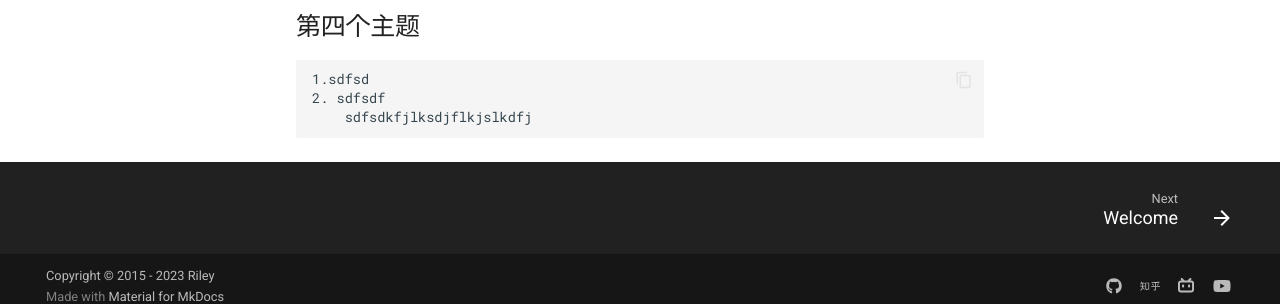
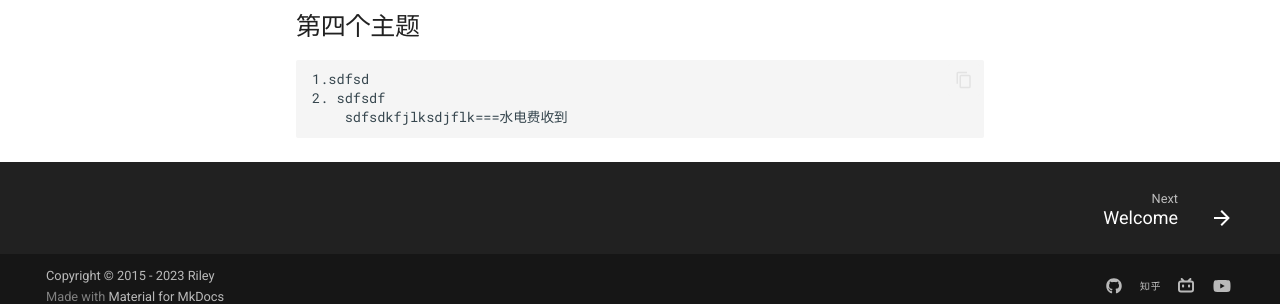
Before and after one commit to OwenAus/JavaScript-Course-Note, an MkDocs documentation site: the page built from docs/index.md, in a window 1280 px wide and 1009 px high. Shown: the part 690-994 px from the top of the window. Built offline with MkDocs 1.6.1 and Material for MkDocs 9.7.7, drawn with Linux system fonts in a browser that asks for light colours.

Commit message:
New test -11

```diff
--- a/docs/index.md
+++ b/docs/index.md
@@ -20,4 +20,4 @@ For full documentation visit [mkdocs.org](https://www.mkdocs.org).
 
     1.sdfsd
     2. sdfsdf
-        sdfsdkfjlksdjflkjslkdfj
+        sdfsdkfjlksdjflk===水电费收到
```
Also changed, not shown: 1 other file.
